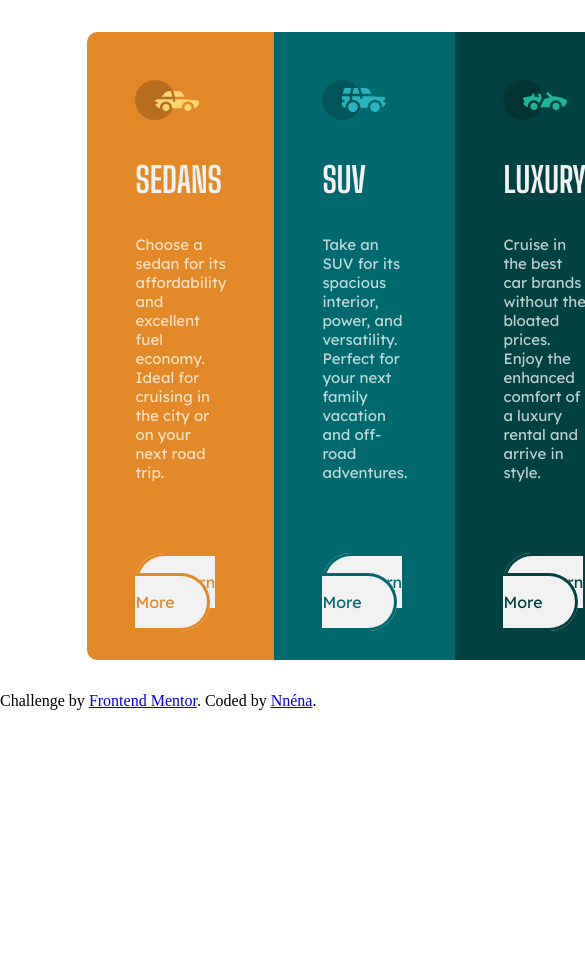
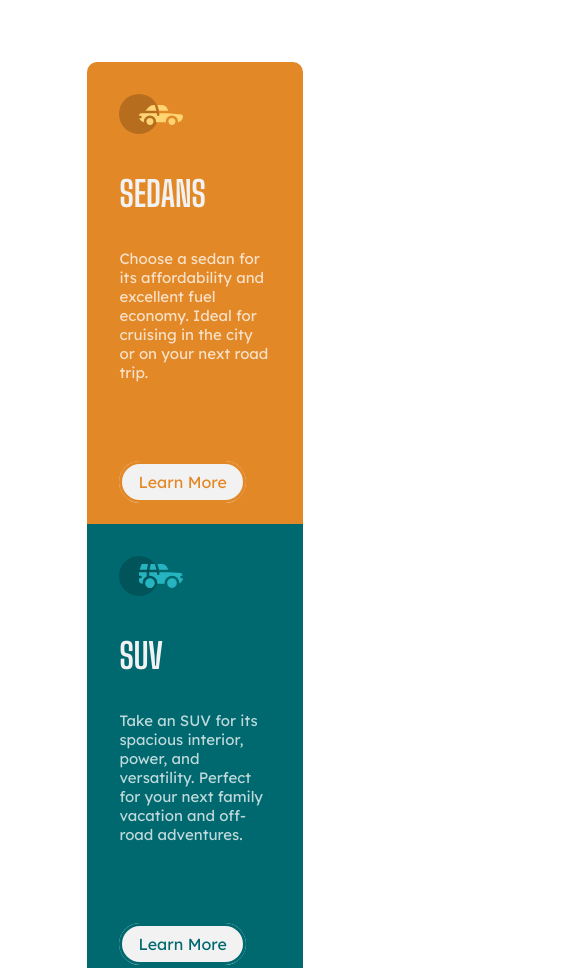
Before and after one commit to nosaroki/3ColumnPreviewCard, a plain HTML site: page index.html in a window 390 px wide. Shown: the top 968 px of the page, 585 px wide, since content can reach past the window. Before the commit the page ends 844 px from the top, so only its background shows below. Drawn offline with Linux system fonts and the light colour scheme.

Commit message:
responsive

```diff
--- a/CSS/style.css
+++ b/CSS/style.css
@@ -62,7 +62,6 @@ p{
 
 .learnMore_sedans{
     text-decoration: none;
-    color: hsla(0, 0%, 100%, 0.75);
     border-block: hsl(0, 0%, 95%);
     border: solid;
     padding: 1em 2em;
@@ -72,9 +71,13 @@ p{
     font-family: "Lexend Deca";
 }
 
+.learnMore_sedans:hover{
+    background-color: hsl(31, 77%, 52%);
+    color: hsl(0, 0%, 95%);
+}
+
 .learnMore_suvs{
     text-decoration: none;
-    color: hsla(0, 0%, 100%, 0.75);
     border-block: hsl(0, 0%, 95%);
     border: solid;
     padding: 1em 2em;
@@ -82,6 +85,11 @@ p{
     background-color: hsl(0, 0%, 95%);
     color: hsl(184, 100%, 22%);
     font-family: "Lexend Deca";
+}
+
+.learnMore_suvs:hover{
+    background-color: hsl(184, 100%, 22%);
+    color: hsl(0, 0%, 95%);
 }
 
 .learnMore_luxury{
@@ -95,3 +103,46 @@ p{
     color:hsl(179, 100%, 13%);
     font-family: "Lexend Deca";
 }
+
+.learnMore_luxury:hover{
+    background-color: hsl(179, 100%, 13%);
+    color: hsl(0, 0%, 95%);
+}
+
+.attribution {
+    font-size: 11px;
+    text-align: center;
+    font-family: "Lexend Deca";
+    color:hsl(179, 100%, 13%);
+    margin: 1em;
+  }
+
+  .attribution a {
+   color:hsl(179, 100%, 13%);
+   color: hsl(31, 77%, 52%);
+  }
+
+  @media only screen and (max-width: 600px) {
+    #all{
+        display: flex;
+        flex-direction: column;
+        height: auto;
+        padding: 30px 0;
+    }
+
+    #sedans, #suvs, #luxury{
+        padding: 2em;
+    }
+
+    #sedans{
+        border-radius: 10px 10px 0 0;
+    }
+
+    #luxury{
+        border-radius: 0 0 10px 10px;
+    }
+
+    .learnMore_sedans, .learnMore_suvs, .learnMore_luxury{
+        padding: 0.5em 1em;
+    }
+  }
--- a/index.html
+++ b/index.html
@@ -53,8 +53,8 @@
     </section>
   </main>
   <div class="attribution">
-    Challenge by <a href="https://www.frontendmentor.io?ref=challenge" target="_blank">Frontend Mentor</a>.
-    Coded by <a href="#" target="_blank">Nnéna</a>.
+    Challenge by <a href="https://www.frontendmentor.io?ref=challenge" target="_blank">Frontend Mentor</a></br>
+    Coded by <a href="#" target="_blank">Nnéna</a>
   </div>
 </body>
 
```
Also changed, not shown: design/images/Results3C.png (added), design/maquettes/active-states.jpg (renamed from design/active-states.jpg), design/maquettes/desktop-design.jpg (renamed from design/desktop-design.jpg), design/maquettes/desktop-preview.jpg (renamed from design/desktop-preview.jpg), design/maquettes/mobile-design.jpg (renamed from design/mobile-design.jpg), 2 other files.
